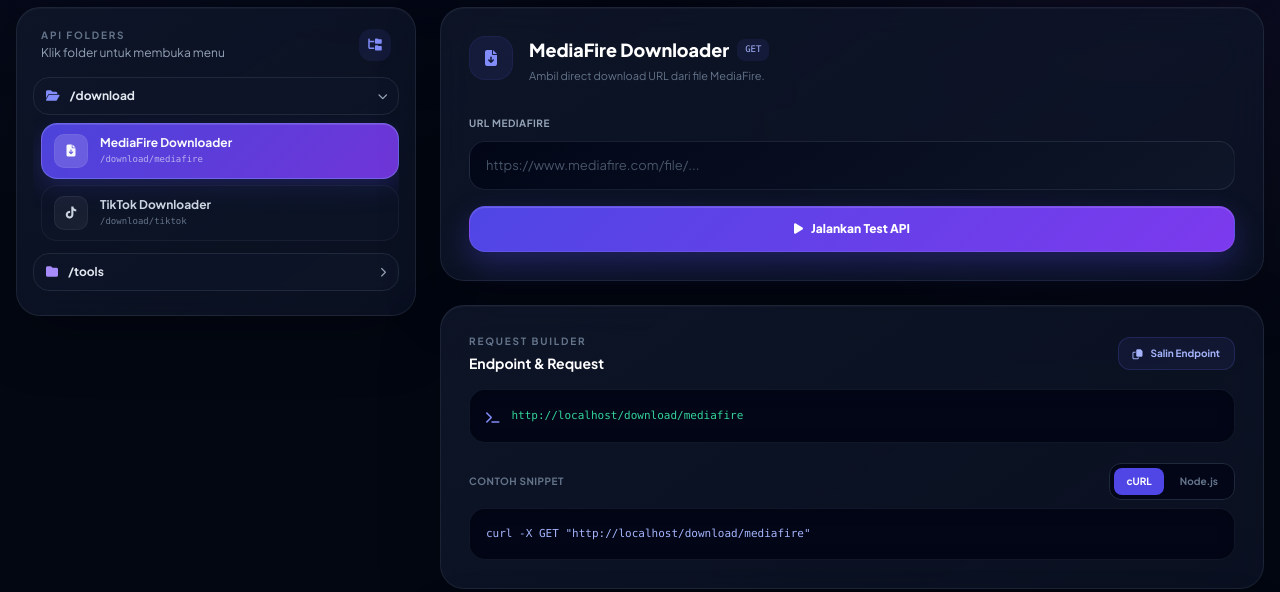
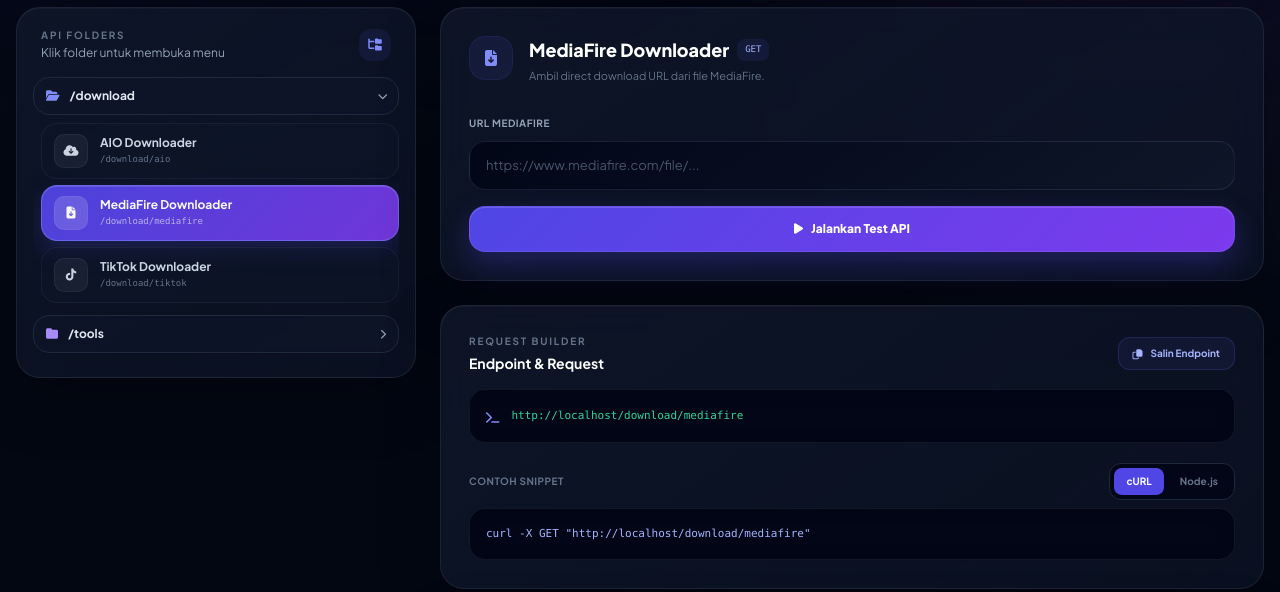
Before and after one commit to reycode-lt/api, a website: page public/index.html in a window 1280 px wide. Shown: the part 458-1050 px from the top of the page. Drawn offline with nearby package versions, Linux system fonts and the light colour scheme.

Commit message:
Update index.html

```diff
--- a/public/index.html
+++ b/public/index.html
@@ -158,7 +158,7 @@
         }
 
         .folder.open .folder-content {
-            max-height: 300px;
+            max-height: 350px;
             opacity: 1;
         }
 
@@ -424,6 +424,13 @@
                             <i class="folder-arrow fa-solid fa-chevron-right text-[10px] text-slate-400"></i>
                         </div>
                         <div class="folder-content space-y-1.5 pl-2 pt-2">
+                            <button onclick="switchTab('aio')" id="btn-aio" class="tab-btn tool-btn w-full text-left px-3 py-2.5 rounded-2xl flex items-center gap-3 text-slate-300">
+                                <span class="tool-icon"><i class="fa-solid fa-cloud-arrow-down text-xs"></i></span>
+                                <span class="flex-1 min-w-0">
+                                    <span class="block text-xs font-bold truncate">AIO Downloader</span>
+                                    <code class="block text-[9px] text-slate-500 font-mono mt-0.5">/download/aio</code>
+                                </span>
+                            </button>
                             <button onclick="switchTab('mediafire')" id="btn-mediafire" class="tab-btn tool-btn active w-full text-left px-3 py-2.5 rounded-2xl flex items-center gap-3">
                                 <span class="tool-icon"><i class="fa-solid fa-file-arrow-down text-xs"></i></span>
                                 <span class="flex-1 min-w-0">
@@ -590,6 +597,26 @@
         }
 
         const forms = {
+            aio: {
+                endpoint: '/download/aio',
+                html: `
+                    <div class="flex items-start gap-4 mb-6">
+                        <div class="w-11 h-11 rounded-2xl bg-indigo-500/10 border border-indigo-500/10 grid place-items-center flex-shrink-0"><i class="fa-solid fa-cloud-arrow-down text-indigo-400"></i></div>
+                        <div>
+                            <div class="flex items-center gap-2">
+                                <h3 class="text-lg font-extrabold text-white">AIO Downloader</h3>
+                                <code class="text-[9px] text-indigo-300 bg-indigo-500/10 px-2 py-1 rounded-lg">POST/GET</code>
+                            </div>
+                            <p class="text-[11px] text-slate-500 mt-1">Download media dari berbagai platform secara universal.</p>
+                        </div>
+                    </div>
+                    <div class="space-y-2">
+                        <label class="text-[10px] text-slate-400 font-bold uppercase tracking-wider">URL Target</label>
+                        <input type="text" id="input-url" oninput="updateLiveUrl()" placeholder="https://..." class="custom-input">
+                    </div>
+                    <button onclick="executeApi('aio')" class="modern-btn primary-btn w-full mt-4 rounded-2xl py-3.5 text-xs font-extrabold text-white"><i class="fa-solid fa-play mr-2"></i>Jalankan Test API</button>
+                `
+            },
             mediafire: {
                 endpoint: '/download/mediafire',
                 html: `
@@ -728,7 +755,7 @@
         function getConstructedUrl() {
             const endpoint = forms[currentTool].endpoint;
             let queryStr = '';
-            if (currentTool === 'mediafire' || currentTool === 'tiktok' || currentTool === 'amfinder') {
+            if (currentTool === 'aio' || currentTool === 'mediafire' || currentTool === 'tiktok' || currentTool === 'amfinder') {
                 const val = document.getElementById('input-url')?.value.trim() || '';
                 if (val) queryStr = `?url=${encodeURIComponent(val)}`;
             } else if (currentTool === 'ffguest') {
```
